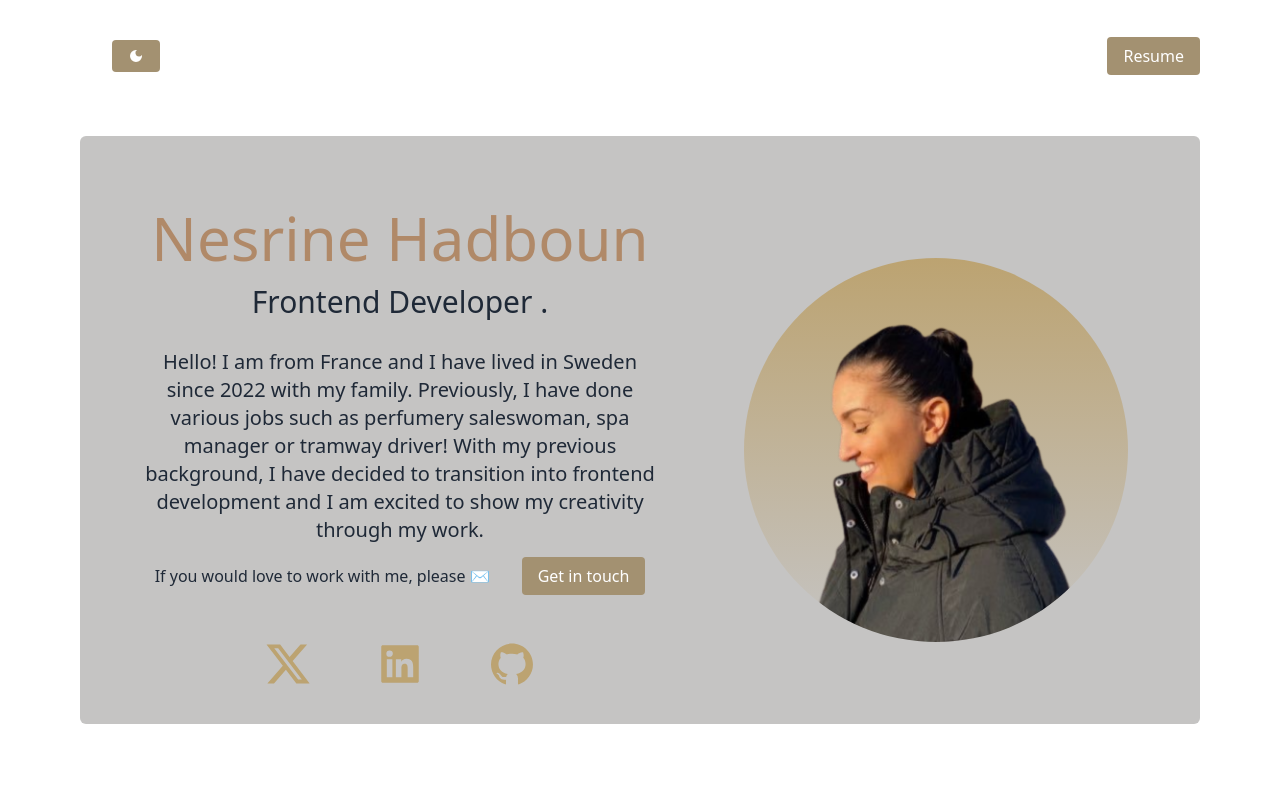
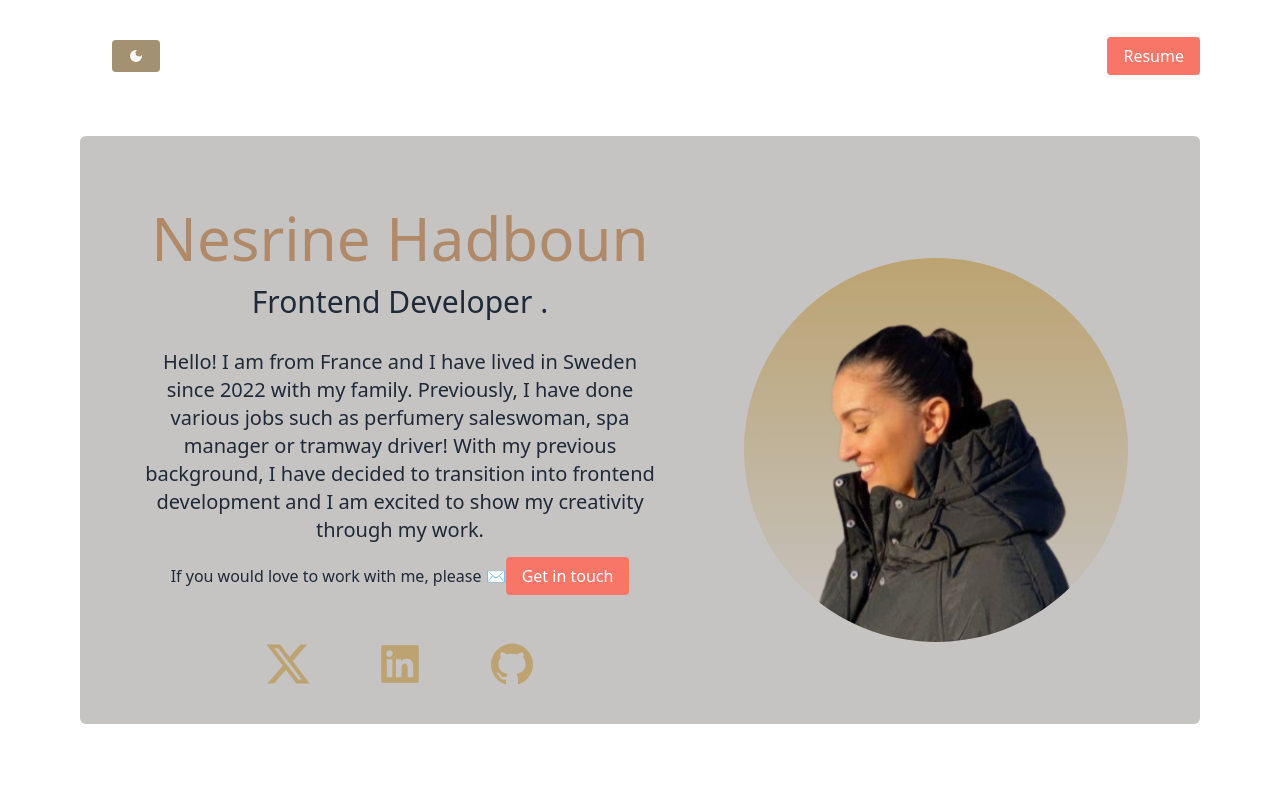
Before and after one commit to Nesrinemh/Solo-project--portfolio-Nextjs, a Next.js app: page / in a window 1280 px wide. Shown: the top 797 px of the page. Built offline with nearby package versions, Linux system fonts and the light colour scheme.

Commit message:
Update link colors in index.js

```diff
--- a/pages/index.js
+++ b/pages/index.js
@@ -33,7 +33,7 @@
                 <a
                   target='_blank'
                   rel='noreferrer'
-                  className='bg-[#a39171] text-white px-4 py-2 rounded ml-8'
+                  className='bg-[#F87667] text-white px-4 py-2 rounded ml-8'
                   href='https://drive.google.com/file/d/12_88leRtKCyY_BbKIIAogkgh8mkKL1Gl/view'
                 >
                   Resume
@@ -63,7 +63,7 @@
                   If you would love to work with me, please ✉️
                   <a
                     href='mailto:nesrine.hadboun@live.fr'
-                    className='bg-[#a39171] text-white px-4 py-2 rounded ml-8'
+                    className='bg-[#F87667] text-white px-4 py-2 rounded'
                   >
                     Get in touch
                   </a>
```
